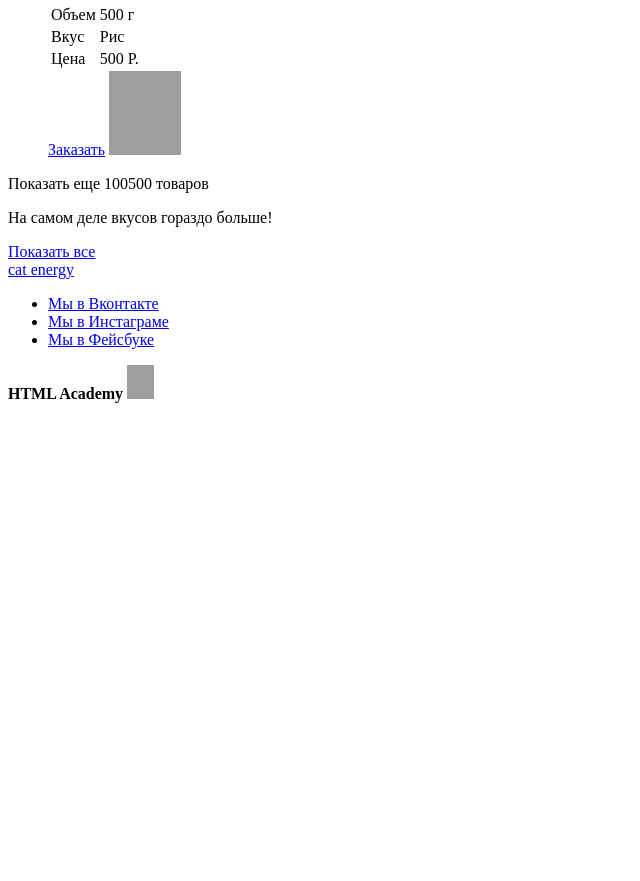
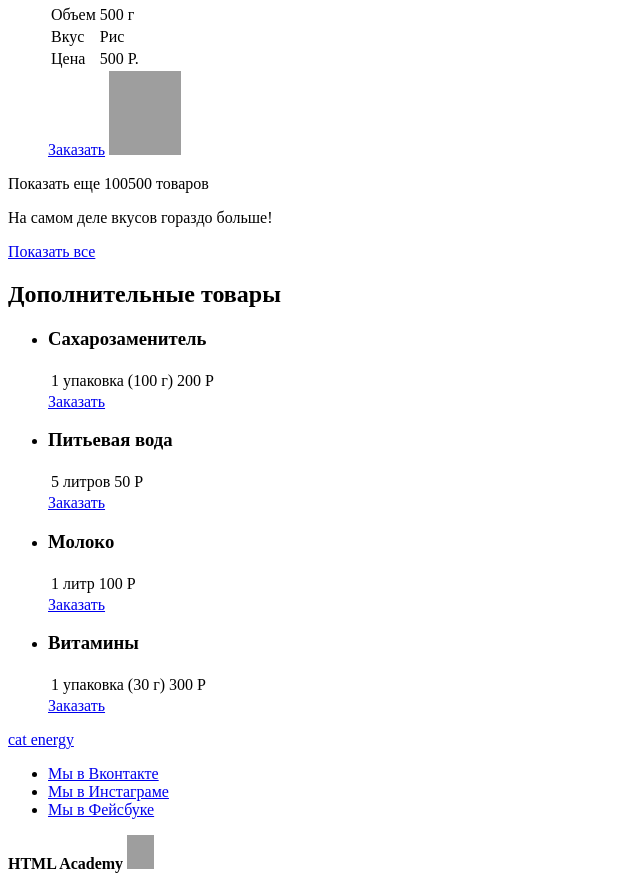
Before and after one commit to XpeNova/1394933-cat-energy-20, a website: page source/catalog.html in a window 1280 px wide. Shown: the part 1766-2647 px from the top of the page, without its empty margins (0-640 px from the left). Before the commit the page ends 2177 px from the top, so only its background shows below. Drawn offline with Linux system fonts and the light colour scheme; grey boxes are pictures that could not be loaded.

Commit message:
catalog.html блок дополнительные товары

```diff
--- a/source/catalog.html
+++ b/source/catalog.html
@@ -22,7 +22,7 @@
           </a>
         </li>
         <li class="site-list__item">
-          <a class="site-list__item--active">
+          <a class="site-list__item site-list__item--active">
             Каталог продукции
           </a>
         </li>
@@ -37,6 +37,8 @@
 </header>
 
 <main class="page-catalog">
+
+
   <section class="catalog">
     <h1 class="catalog__title">Каталог продукции</h1>
     <ul class="catalog__products">
@@ -187,6 +189,58 @@
       <a class="product-more__show button button--gray" href="#">Показать все</a>
     </div>
   </section>
+
+
+  <section class="sub-catalog">
+    <h2 class="sub-catalog__title">Дополнительные товары</h2>
+<ul class="sub-catalog__products">
+  <li class="sub-catalog__product extra-product">
+<h3 class="extra-product__title">Сахарозаменитель</h3>
+    <table class="extra-product__description">
+      <tr>
+        <td class="extra-product__number">1 упаковка (100 г)</td>
+        <td class="extra-product__price">200 Р</td>
+      </tr>
+    </table>
+    <a class="extra-product__order button" href="#">Заказать</a>
+  </li>
+  <li class="sub-catalog__product extra-product">
+    <h3 class="extra-product__title">Питьевая вода</h3>
+    <table class="extra-product__description">
+      <tr>
+        <td class="extra-product__number">5 литров</td>
+        <td class="extra-product__price">50 Р</td>
+      </tr>
+    </table>
+    <a class="extra-product__order button" href="#">Заказать</a>
+  </li>
+  <li class="sub-catalog__product extra-product">
+    <h3 class="extra-product__title">Молоко</h3>
+    <table class="extra-product__description">
+      <tr>
+        <td class="extra-product__number">1 литр</td>
+        <td class="extra-product__price">100 Р</td>
+      </tr>
+    </table>
+    <a class="extra-product__order button" href="#">Заказать</a>
+  </li>
+  <li class="sub-catalog__product extra-product">
+    <h3 class="extra-product__title">Витамины</h3>
+    <table class="extra-product__description">
+      <tr>
+        <td class="extra-product__number">1 упаковка (30 г)</td>
+        <td class="extra-product__price">300 Р</td>
+      </tr>
+    </table>
+    <a class="extra-product__order button" href="#">Заказать</a>
+  </li>
+</ul>
+  </section>
+
+
+
+
+
 </main>
 
 <footer class="page-footer">
```
Also changed, not shown: source/form.html (+1 -1 lines), source/index.html (+1 -1 lines).
